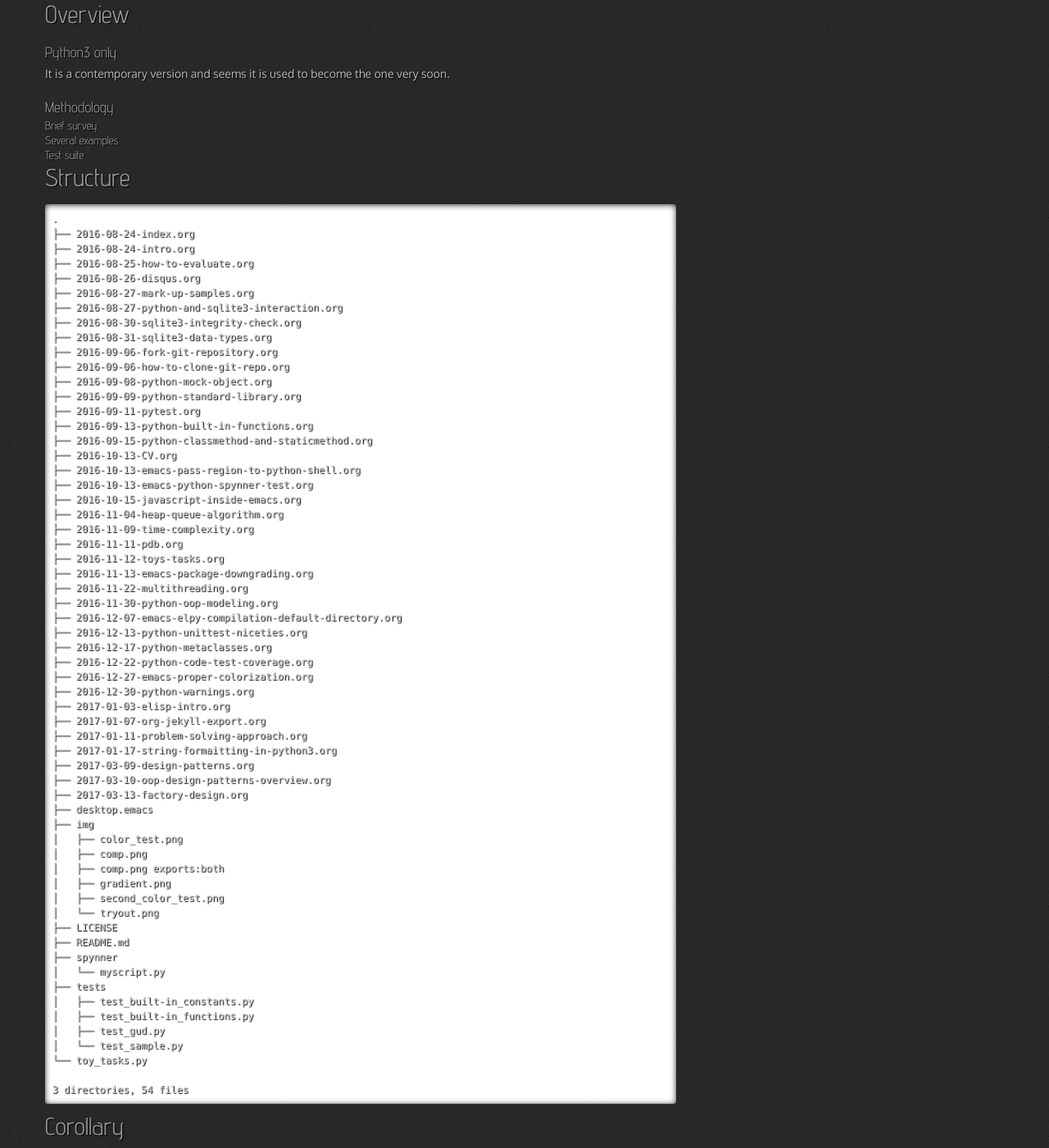
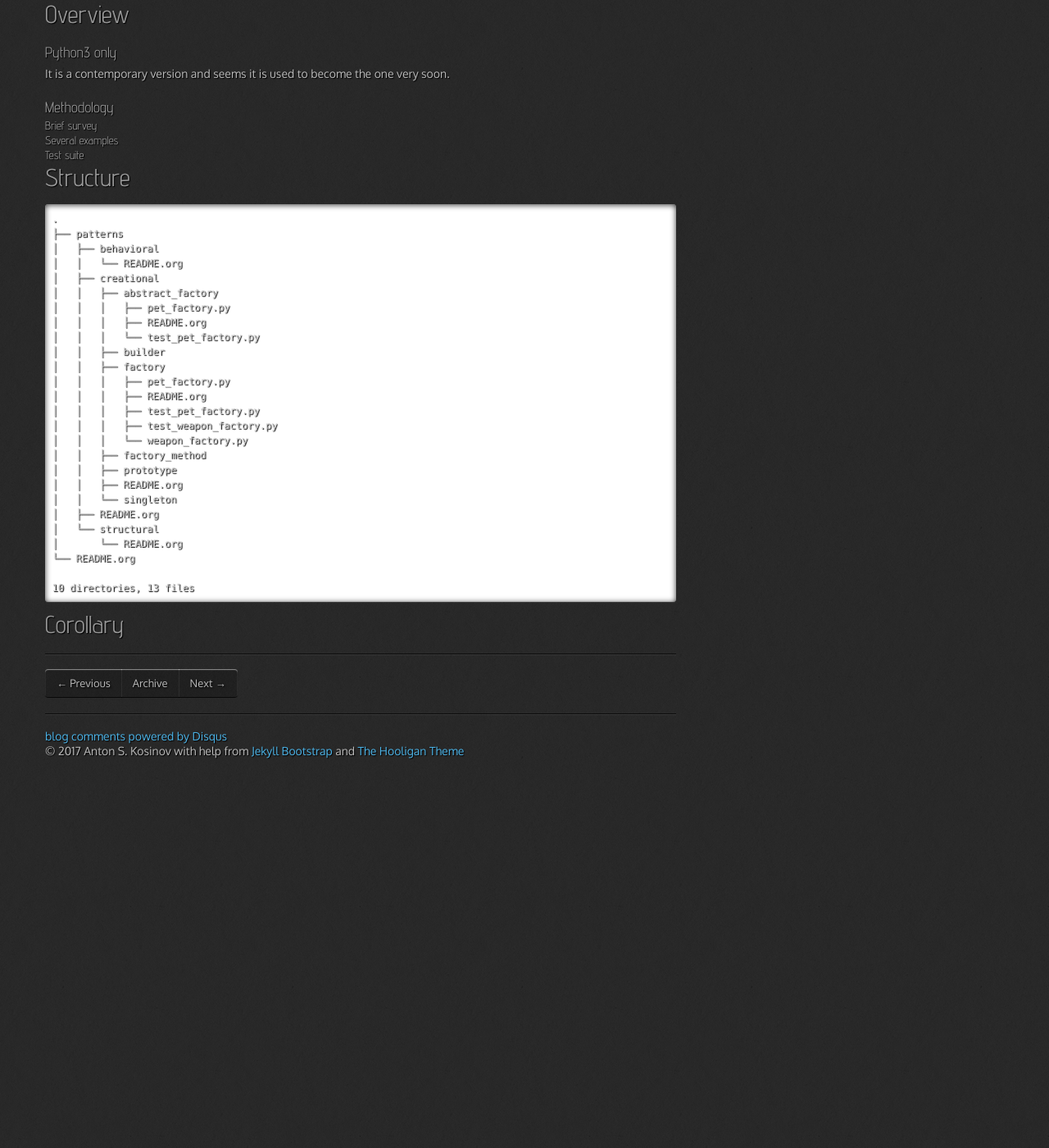
Before and after one commit to 0--key/0--key.github.io, a Jekyll site: the page built from _posts/2017-03-09-design-patterns.html, in a window 1280 px wide and 1400 px high, scrolled down 1499 px. Shown: the whole window at 82% size. Built offline with Jekyll 4.4.1, drawn with Linux system fonts in a browser that asks for light colours; nearby versions of some CDN libraries; comment, search, counter and statistics services are not loaded; after the commit the page ends 2433 px from its top, so only the background shows below that.

```diff
--- a/_posts/2017-03-09-design-patterns.html
+++ b/_posts/2017-03-09-design-patterns.html
@@ -199,65 +199,31 @@
 <div class="outline-text-2" id="text-org7ed4356">
 <pre class="example">
 .
-├── 2016-08-24-index.org
-├── 2016-08-24-intro.org
-├── 2016-08-25-how-to-evaluate.org
-├── 2016-08-26-disqus.org
-├── 2016-08-27-mark-up-samples.org
-├── 2016-08-27-python-and-sqlite3-interaction.org
-├── 2016-08-30-sqlite3-integrity-check.org
-├── 2016-08-31-sqlite3-data-types.org
-├── 2016-09-06-fork-git-repository.org
-├── 2016-09-06-how-to-clone-git-repo.org
-├── 2016-09-08-python-mock-object.org
-├── 2016-09-09-python-standard-library.org
-├── 2016-09-11-pytest.org
-├── 2016-09-13-python-built-in-functions.org
-├── 2016-09-15-python-classmethod-and-staticmethod.org
-├── 2016-10-13-CV.org
-├── 2016-10-13-emacs-pass-region-to-python-shell.org
-├── 2016-10-13-emacs-python-spynner-test.org
-├── 2016-10-15-javascript-inside-emacs.org
-├── 2016-11-04-heap-queue-algorithm.org
-├── 2016-11-09-time-complexity.org
-├── 2016-11-11-pdb.org
-├── 2016-11-12-toys-tasks.org
-├── 2016-11-13-emacs-package-downgrading.org
-├── 2016-11-22-multithreading.org
-├── 2016-11-30-python-oop-modeling.org
-├── 2016-12-07-emacs-elpy-compilation-default-directory.org
-├── 2016-12-13-python-unittest-niceties.org
-├── 2016-12-17-python-metaclasses.org
-├── 2016-12-22-python-code-test-coverage.org
-├── 2016-12-27-emacs-proper-colorization.org
-├── 2016-12-30-python-warnings.org
-├── 2017-01-03-elisp-intro.org
-├── 2017-01-07-org-jekyll-export.org
-├── 2017-01-11-problem-solving-approach.org
-├── 2017-01-17-string-formaitting-in-python3.org
-├── 2017-03-09-design-patterns.org
-├── 2017-03-10-oop-design-patterns-overview.org
-├── 2017-03-13-factory-design.org
-├── desktop.emacs
-├── img
-│   ├── color_test.png
-│   ├── comp.png
-│   ├── comp.png exports:both
-│   ├── gradient.png
-│   ├── second_color_test.png
-│   └── tryout.png
-├── LICENSE
-├── README.md
-├── spynner
-│   └── myscript.py
-├── tests
-│   ├── test_built-in_constants.py
-│   ├── test_built-in_functions.py
-│   ├── test_gud.py
-│   └── test_sample.py
-└── toy_tasks.py
+├── patterns
+│   ├── behavioral
+│   │   └── README.org
+│   ├── creational
+│   │   ├── abstract_factory
+│   │   │   ├── pet_factory.py
+│   │   │   ├── README.org
+│   │   │   └── test_pet_factory.py
+│   │   ├── builder
+│   │   ├── factory
+│   │   │   ├── pet_factory.py
+│   │   │   ├── README.org
+│   │   │   ├── test_pet_factory.py
+│   │   │   ├── test_weapon_factory.py
+│   │   │   └── weapon_factory.py
+│   │   ├── factory_method
+│   │   ├── prototype
+│   │   ├── README.org
+│   │   └── singleton
+│   ├── README.org
+│   └── structural
+│       └── README.org
+└── README.org
 
-3 directories, 54 files
+10 directories, 13 files
 </pre>
 </div>
 </div>
```
